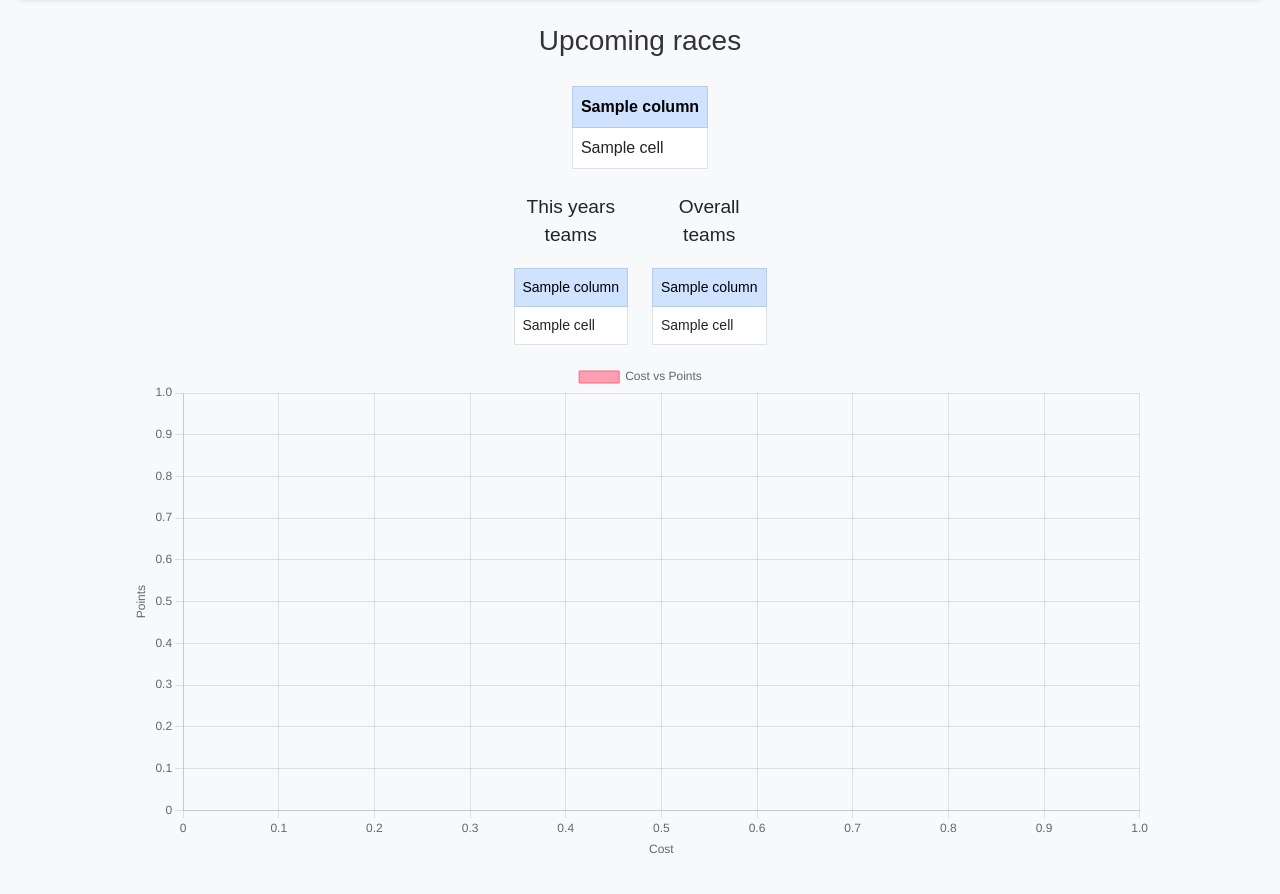
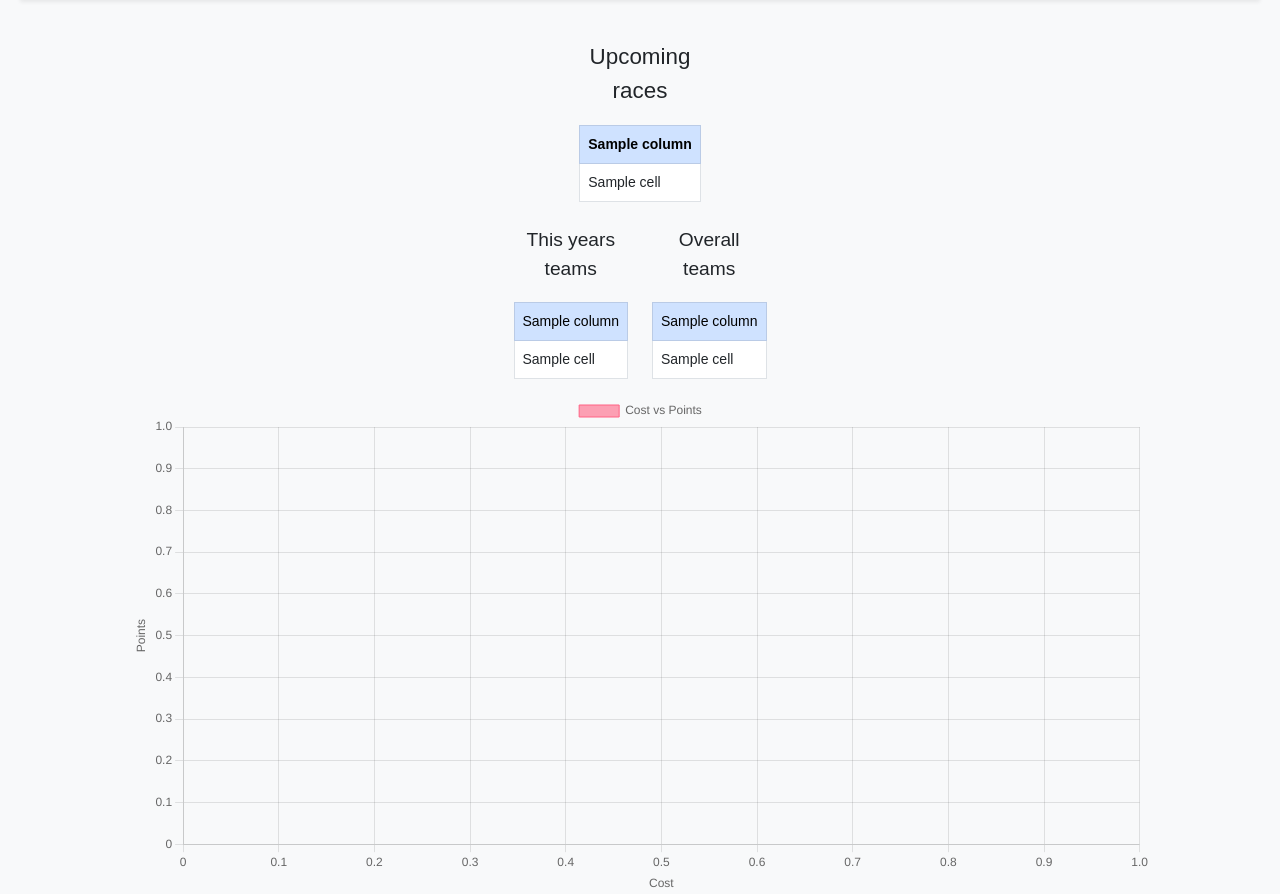
Before and after one commit to jpanek/mfcc_velogames, a Flask app: template templates/index.html in a window 1280 px wide. Shown: the part 92-986 px from the top of the page. Run offline with Flask 3, Linux system fonts and the light colour scheme; the template is opened without the code that fills it: most values are stand-ins (such as "Sample title", 1, 10 or a date in 2020); data that the repository does not hold is empty.

Commit message:
tunned the calendar table on index

```diff
--- a/static/styles.css
+++ b/static/styles.css
@@ -115,6 +115,11 @@ nav {
     padding-right: 20px;  /* Adds space between columns */
     border-right: none;  /* Removes the black border between columns */
     background-color: #f8f9fa;  /* Optional: gives a slightly different background for the separation */
+}
+
+.row-warning {
+    border-left: 5px solid #0d6efd !important; /* Matches Bootstrap Blue */
+    background-color: #f8f9fa; /* Very subtle off-white/gray */
 }
 
 /*
--- a/templates/index.html
+++ b/templates/index.html
@@ -5,24 +5,26 @@
 
 {% block content %}
 
-<h3 class="mt-3">Upcoming races</h3>
-
+<!--Upcoming races table calendar -->
 <div class="row">
     <div class="col-12 col-lg-8 mx-auto">
         <div class="table-responsive">
             <table class="table table-bordered table-hover mt-2 w-auto mx-auto">
-                <thead class="table-primary text-center">
+                <caption style="caption-side: top; font-size: 1.4rem; margin-bottom: 10px;" class="text-center text-dark">
+                    Upcoming races
+                </caption>
+                <thead class="table-primary text-center small">
                     <tr>
                         {% for column in columns[2:] %}
                             <th class="text-nowrap">{{ column }}</th>
                         {% endfor %}
                     </tr>
                 </thead>
-                <tbody>
+                <tbody class="small">
                     {% for row in data %}
                         <tr data-url="{{ url_for('main.stage') }}?stage_id={{ row['stage_id'] }}"
                             onclick="redirectToLink(this)"
-                            class="{% if row['warning'] == 1 %}table-warning{% endif %}"
+                            class="{% if row['warning'] == 1 %}row-warning{% endif %}"
                             style="cursor: pointer;">
                             {% for cell in row[2:] %}
                                 <td class="{% if cell is number %}numeric{% endif %} text-nowrap"
--- a/utils/manual_inserts.py
+++ b/utils/manual_inserts.py
@@ -39,8 +39,6 @@ race_set ={
     "start_date":"2026-01-27",
     "end_date":"2026-01-31"
 }
-
-#https://www.velogames.com/tour-down-under/2026
 
 insert_race(race_set['name'],race_set['year'], race_set['url'], race_set['start_date'], race_set['end_date'])
 
--- a/utils/queries.py
+++ b/utils/queries.py
@@ -95,7 +95,7 @@ join stages s
 left join v_stage_podium sp
     on sp.stage_id = s.stage_id
 where 0=0
-and s.stage_date between date('now','-5 days') and date('now','+3 days')
+and s.stage_date between date('now','-3 days') and date('now','+3 days')
 and not (s.stage_number != 22 and r.race_id = 2)
 order by s.stage_date
 """
```
